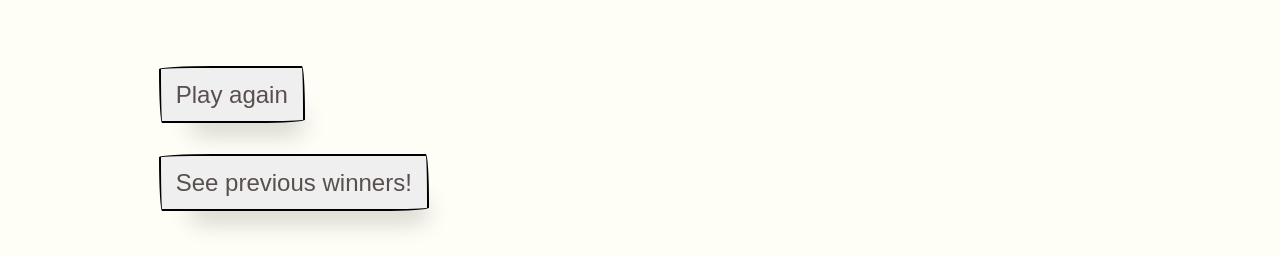
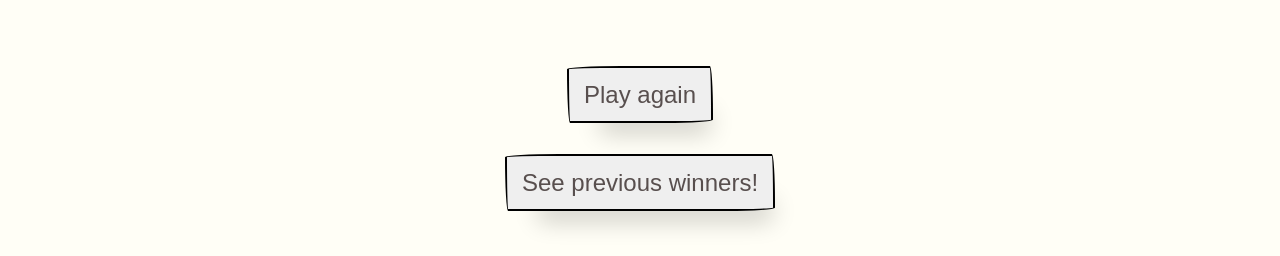
Before and after one commit to sophie1620/trivia-time, a React (Create React App) app: page /results in a window 1280 px wide. Shown: the part 696-952 px from the top of the page. Built offline with nearby package versions, Linux system fonts and the light colour scheme.

Commit message:
centering button on results page

```diff
--- a/src/partials/_results.scss
+++ b/src/partials/_results.scss
@@ -22,7 +22,7 @@
     }
 
     button {
-        margin: 3%;
+        margin: 3% auto;
     }
 
     ul {
```
